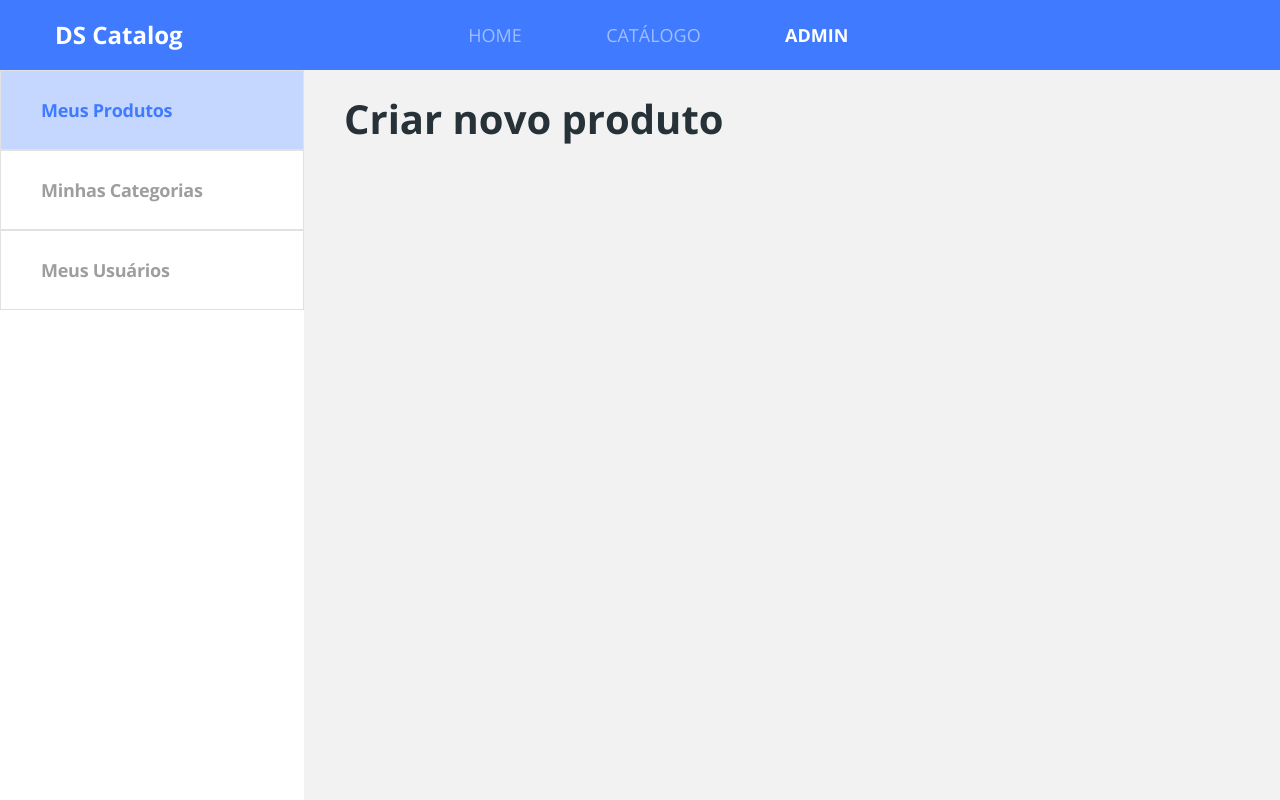
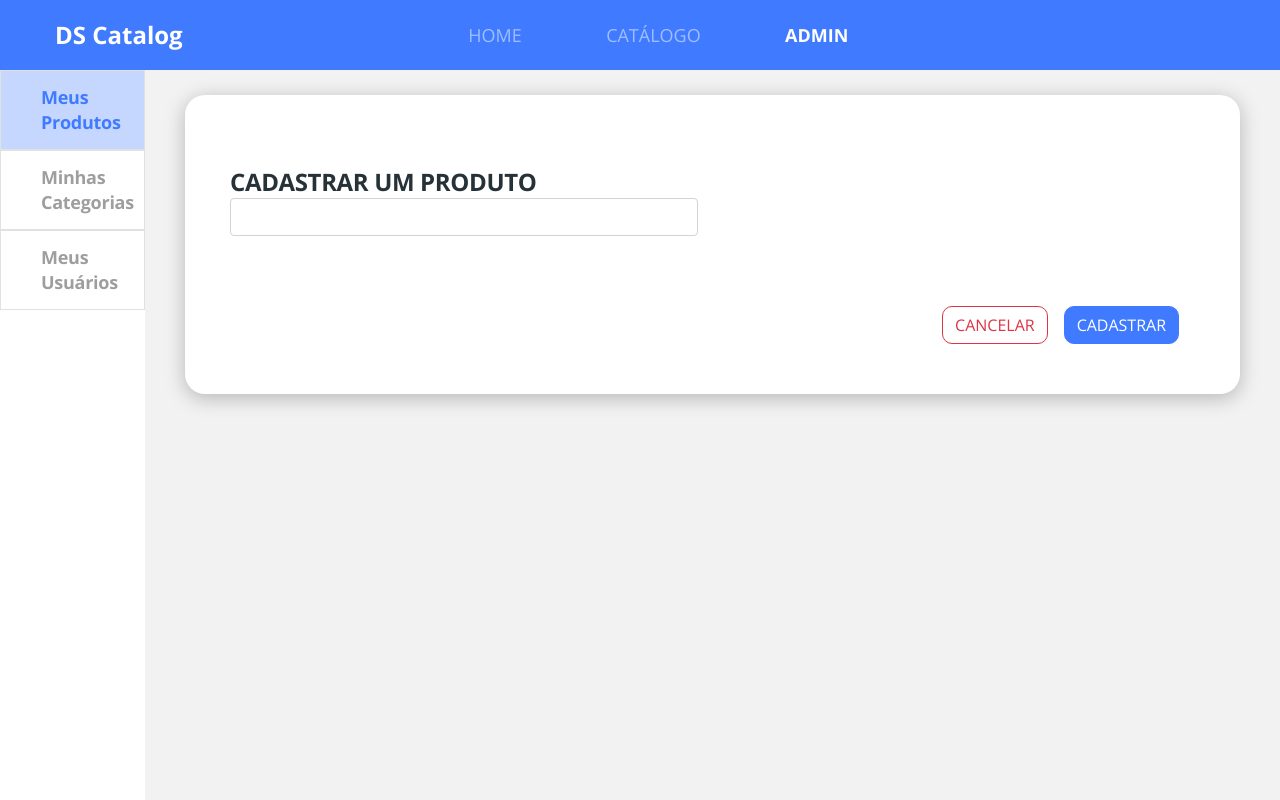
Before and after one commit to tarcnux/dscatalog-bootcamp-devsuperior, a React (Create React App) app in the folder front-web/: page /admin/products/create in a window 1280 px wide. Built offline with nearby package versions, Linux system fonts and the light colour scheme.

Commit message:
Add Admin Products Form

```diff
--- /dev/null
+++ b/front-web/src/pages/Admin/components/BaseForm/index.tsx
@@ -0,0 +1,36 @@
+import React from 'react';
+import { useHistory } from 'react-router-dom';
+import './styles.scss';
+
+type Props = {
+    title: string;
+    children: React.ReactNode;
+}
+
+const BaseForm = ({ title, children }: Props) => {
+
+    const history = useHistory();
+    const handleCancel = () => {
+        history.goBack();
+    }
+
+    return (
+        <div className="admin-base-form card-base">
+            <h1 className="base-form-title">
+                {title}
+            </h1>
+            {children}
+            <div className="base-form-actions">
+                <button onClick={handleCancel}
+                    className="btn btn-outline-danger text-uppercase border-radius-10 mr-3">
+                    cancelar
+                </button>
+                <button className="btn btn-primary text-uppercase border-radius-10 mr-3">
+                    cadastrar
+                </button>
+            </div>
+        </div>
+    );
+}
+
+export default BaseForm;
--- /dev/null
+++ b/front-web/src/pages/Admin/components/BaseForm/styles.scss
@@ -0,0 +1,19 @@
+.admin-base-form {
+    padding      : 70px 45px 50px 45px;
+    border-radius: 20px;
+    width: 1055px;
+}
+
+.base-form-title {
+    font-weight: bold;
+    font-size  : 24px;
+    line-height: 33px;
+    letter-spacing: -0.015em;
+    color: #263238;
+    text-transform: uppercase;
+}
+
+.base-form-actions {
+    margin-top: 70px;
+    text-align: right;
+}
--- a/front-web/src/pages/Admin/components/Products/Form/index.tsx
+++ b/front-web/src/pages/Admin/components/Products/Form/index.tsx
@@ -4,7 +4,13 @@ import './styles.scss';
 
 const Form = () => {
     return (
-        <BaseForm />
+        <BaseForm title="cadastrar um produto">
+            <div className="row">
+                <div className="col-6">
+                    <input type="text" className="form-control"/>
+                </div>
+            </div>
+        </BaseForm>
     )
 }
 
--- a/front-web/src/pages/Admin/components/Products/index.tsx
+++ b/front-web/src/pages/Admin/components/Products/index.tsx
@@ -1,5 +1,6 @@
 import React from 'react';
 import { Route, Switch } from 'react-router-dom';
+import Form from './Form';
 import List from './List';
 
 const Products = () => {
@@ -11,7 +12,7 @@ const Products = () => {
                 </Route>
 
                 <Route path="/admin/products/create">
-                    <h1>Criar novo produto</h1>
+                    <Form />
                 </Route>
 
                 <Route path="/admin/products/:productID">
```
